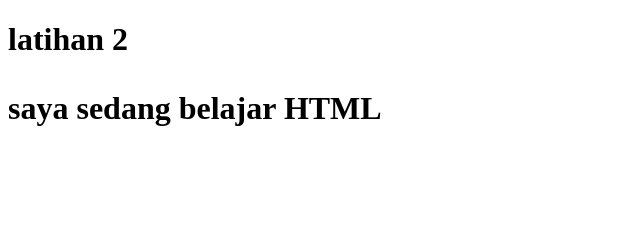
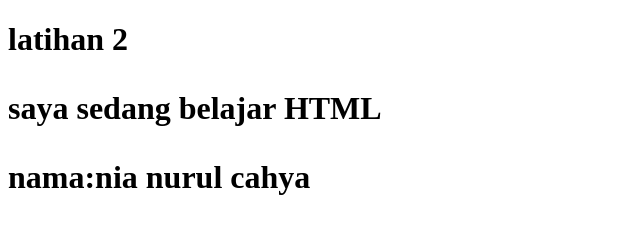
Before and after one commit to nia0808772-collab/Latihan-2, a plain HTML site: page index.html in a window 1280 px wide. Shown: the whole page, without its empty margins (0-640 px from the left). Drawn offline with Linux system fonts and the light colour scheme.

Commit message:
nia nurul cahya

```diff
--- a/index.html
+++ b/index.html
@@ -11,6 +11,7 @@
   <h1>
     latihan 2
     <p>saya sedang belajar HTML</p>
+    <p>nama:<b>nia nurul cahya</b></p>
   </h1>
   </h1>
 </body>
```
